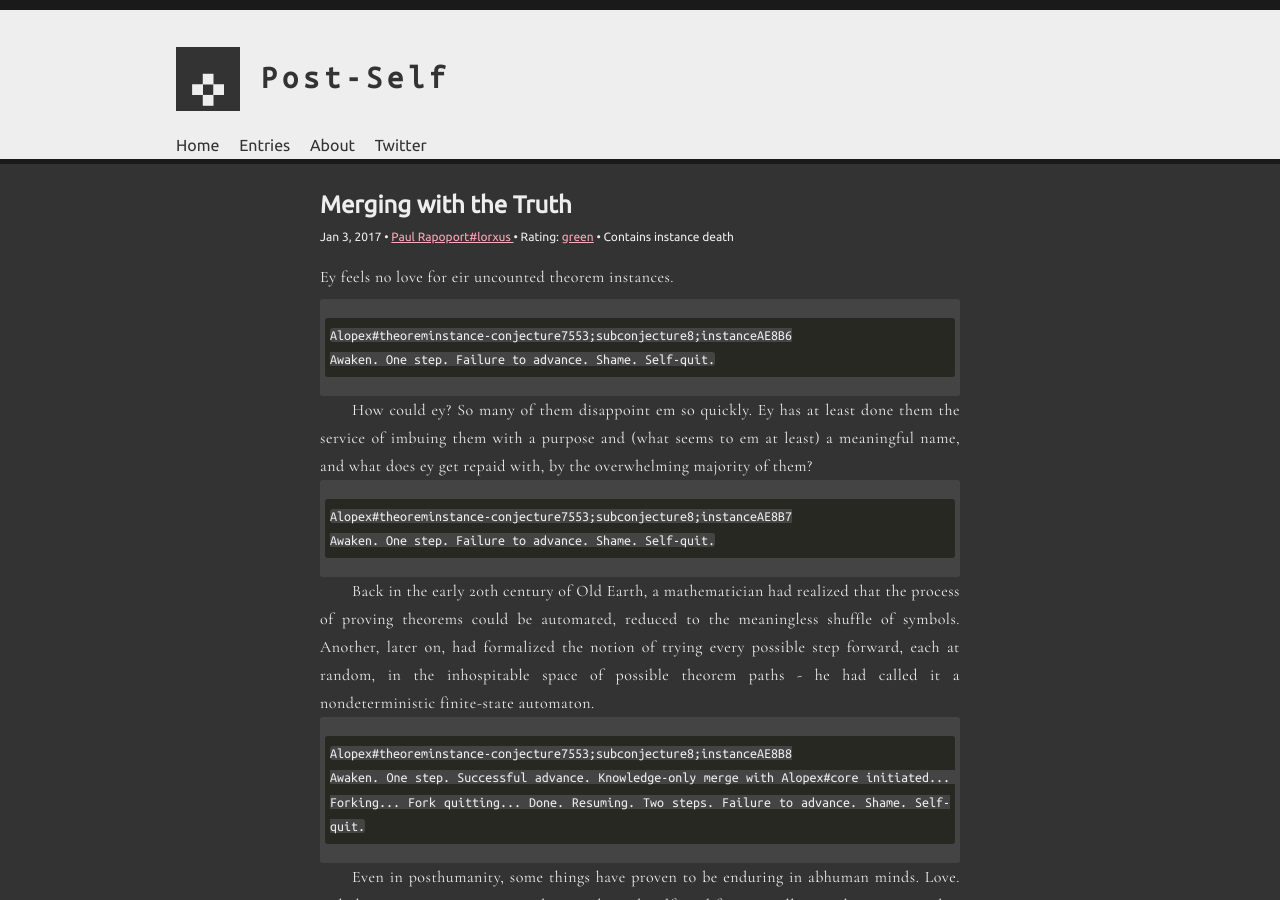
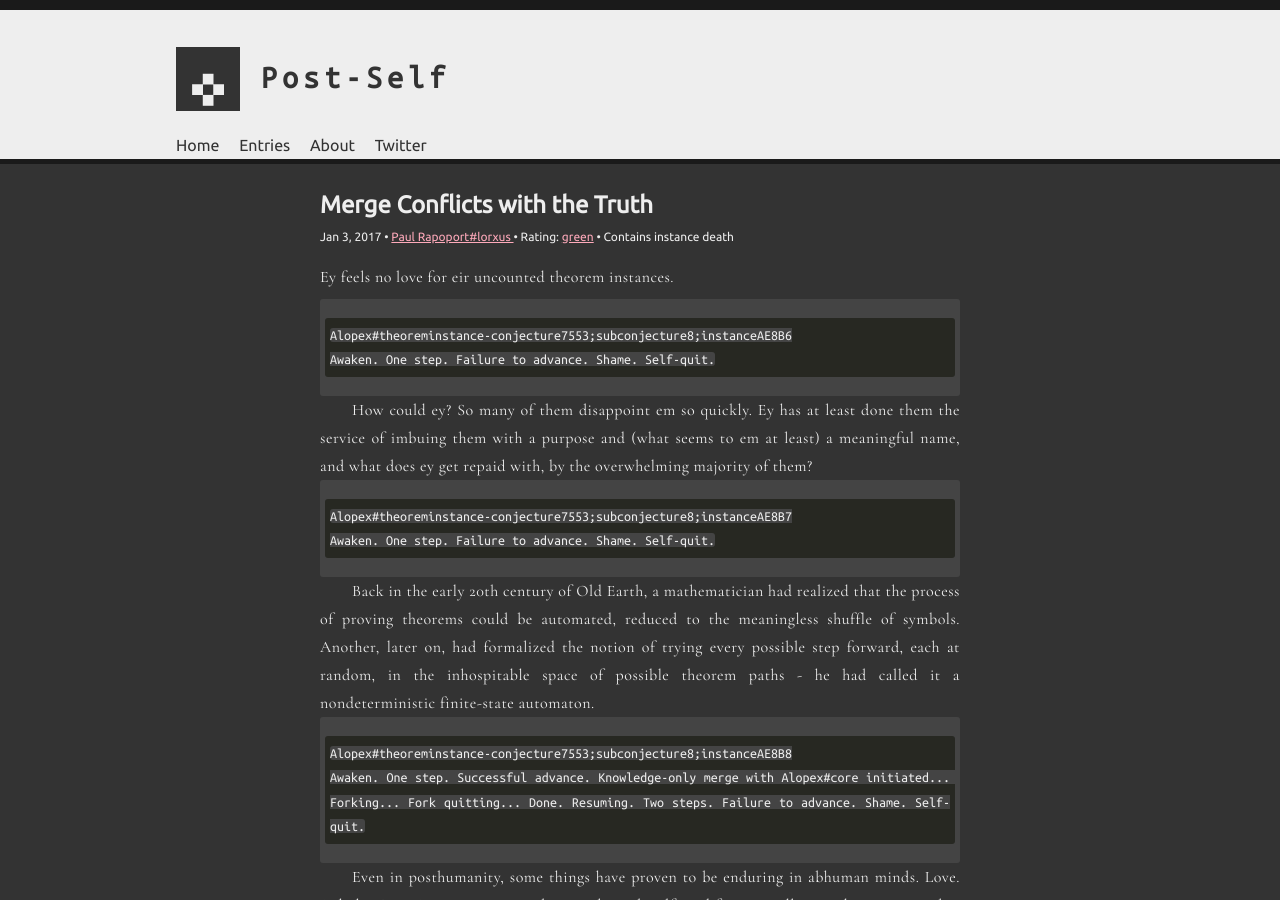
Before and after one commit to post-self/post-self.github.io, a Jekyll site: the page built from entry/_posts/2017-01-03-merging-with-the-truth.md, in a window 1280 px wide and 900 px high. Built offline with Jekyll 4.4.1, drawn with Linux system fonts in a browser that asks for light colours; comment, search, counter and statistics services are not loaded.

Commit message:
Change title

```diff
--- a/entry/_posts/2017-01-03-merging-with-the-truth.md
+++ b/entry/_posts/2017-01-03-merging-with-the-truth.md
@@ -1,6 +1,6 @@
 ---
 layout: post
-title: Merging with the Truth
+title: Merge Conflicts with the Truth
 author: lorxus
 rating: green
 content_warnings:
```
